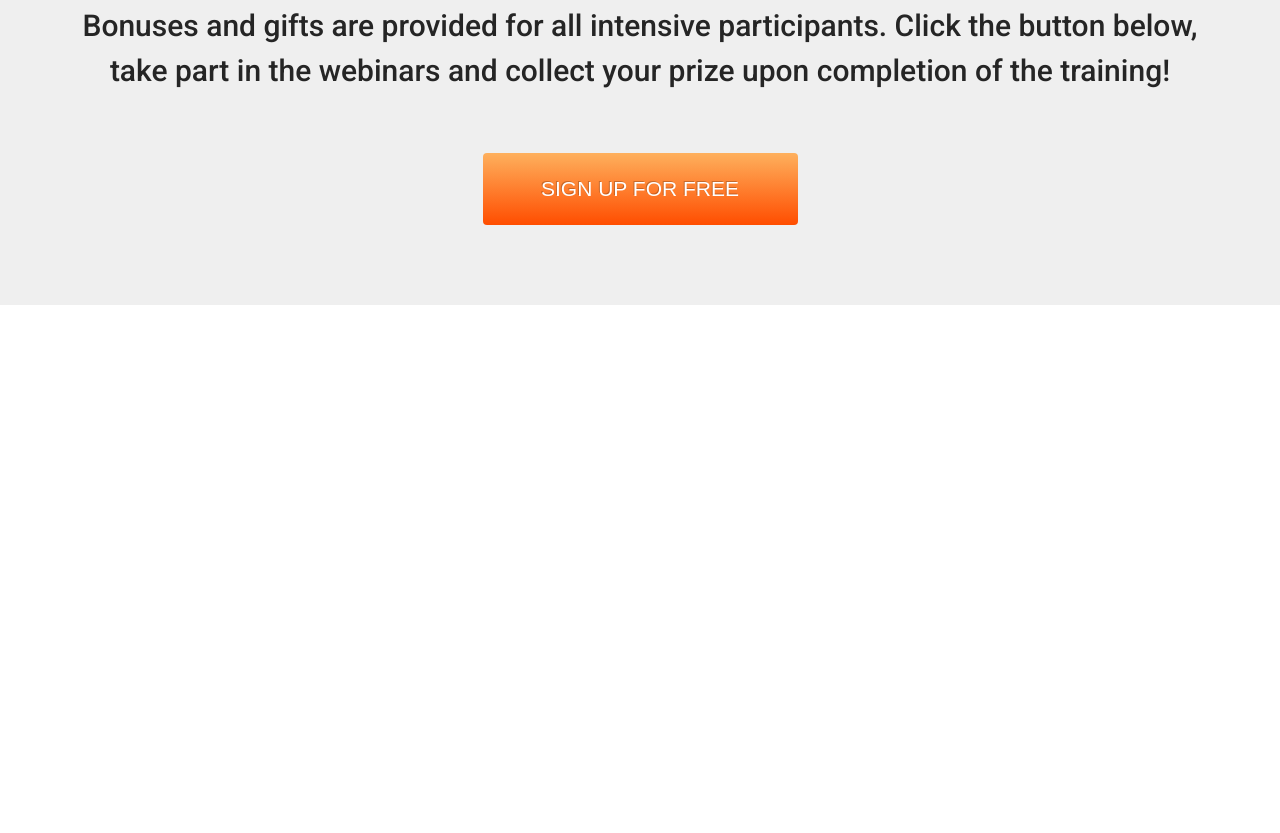
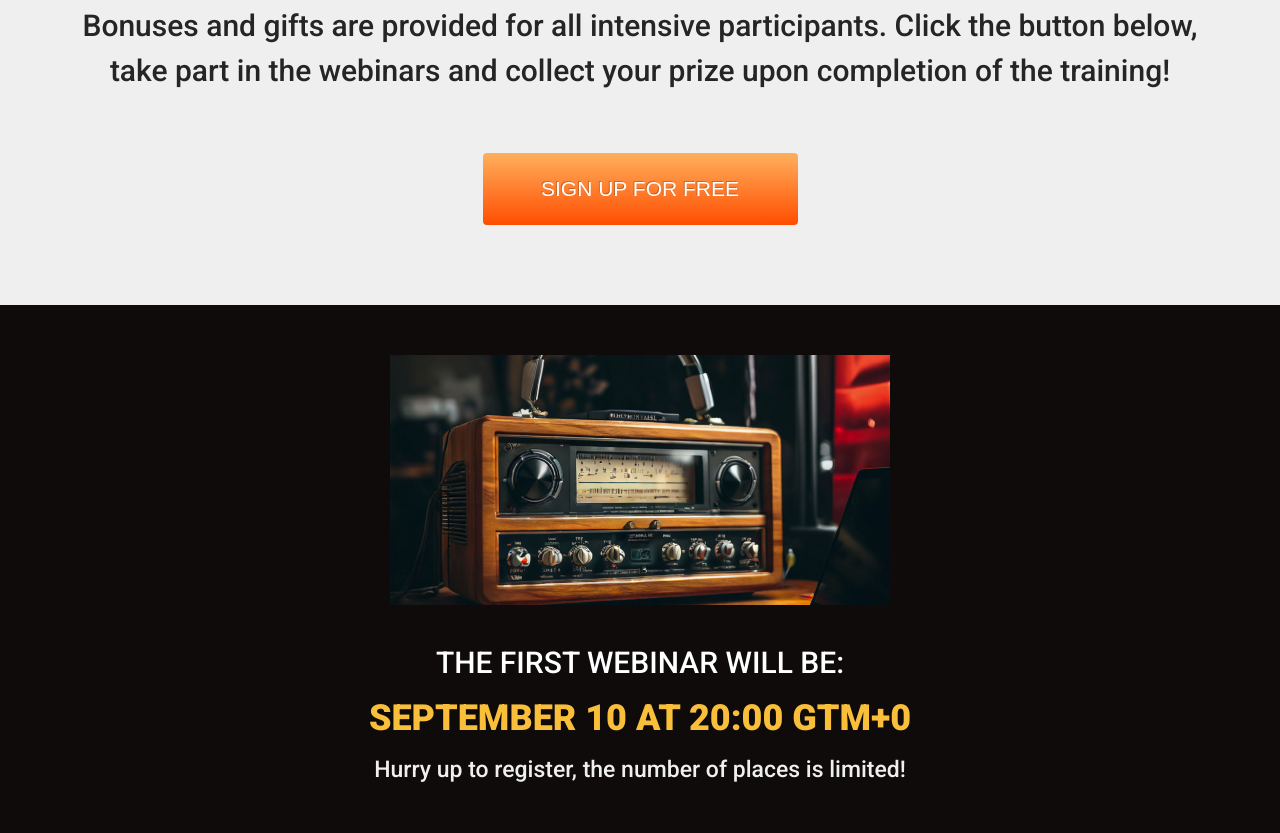
Before and after one commit to BohdanShaban/Radio_LandingPage, a website: page src/index.html in a window 1280 px wide. Shown: the part 2739-3572 px from the top of the page. Before the commit the page ends 3044 px from the top, so only its background shows below. Drawn offline with Linux system fonts and the light colour scheme.

Commit message:
6-th Section Finished...

```diff
--- a/src/index.html
+++ b/src/index.html
@@ -151,6 +151,17 @@
     <button class="btn">sign up for free</button>
   </section>
 
+  <section class="sixthSection webinar">
+    <div class="container">
+      <img src="img/online.jpg" alt="Radio" class="webinar__img">
+      <h2 class="title webinar__subtitle">The first webinar will BE:</h2>
+      <h2 class="title webinar__title">September 10 at 20:00 GTM+0</h2>
+      <div class="webinar__cta"> <!-- cta - Call to action -->
+        Hurry up to register, the number of places is limited!
+      </div>
+    </div>
+  </section>
+
   <script src="js/script.js"></script>
 </body>
 
--- /dev/null
+++ b/src/sass/elements/_title.sass
@@ -0,0 +1,4 @@
+.title
+  text-transform: uppercase
+  text-align: center
+  font-weight: 900
--- a/src/sass/sections/_homePage.sass
+++ b/src/sass/sections/_homePage.sass
@@ -23,11 +23,6 @@
     text-transform: uppercase
     text-align: center
     color: #fff
-
-  .title
-    text-transform: uppercase
-    text-align: center
-    font-weight: 900
   .title__yellow
     font-size: 41px
     line-height: 41px
--- /dev/null
+++ b/src/sass/sections/_sixthSection.sass
@@ -0,0 +1,21 @@
+.sixthSection
+  background-color: #0f0b0b
+  padding: 50px 0
+  .webinar__img
+    margin: 0 auto
+  .webinar__subtitle
+    margin-top: 40px
+    font-weight: 500
+    font-size: 30px
+    color: #fff
+  .webinar__title
+    margin-top: 20px
+    font-size: 36px
+    line-height: 100%
+    color: #f9bf3b
+  .webinar__cta
+    margin-top: 20px
+    font-weight: 500
+    font-size: 23px
+    text-align: center
+    color: #efefef
--- a/src/sass/style.sass
+++ b/src/sass/style.sass
@@ -47,9 +47,11 @@ img
 
 @import 'elements/buttons'
 @import 'elements/yellowDivider'
+@import 'elements/title'
 
 @import 'sections/homePage'
 @import 'sections/secondSection'
 @import 'sections/thirdSection'
 @import 'sections/forthSection'
 @import 'sections/fifthSection'
+@import 'sections/sixthSection'
```
Also changed, not shown: src/css/style.min.css.
